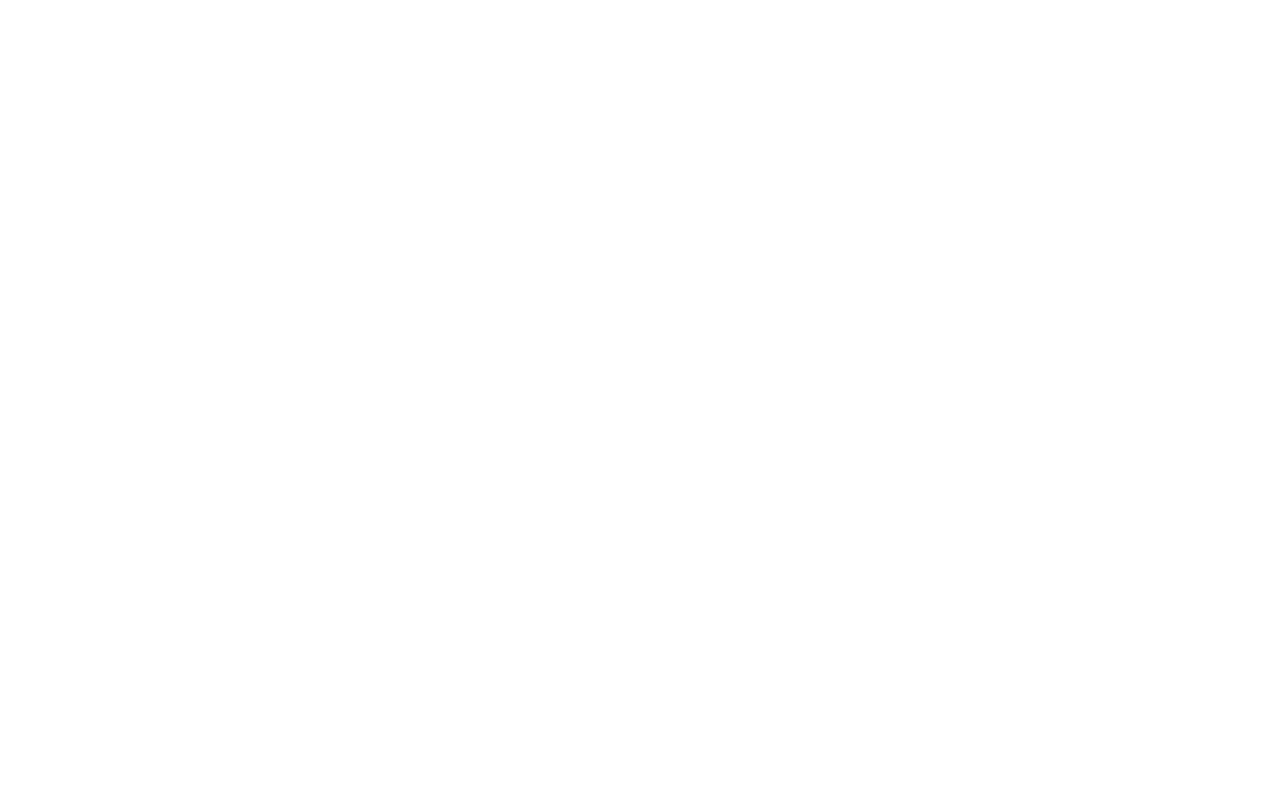
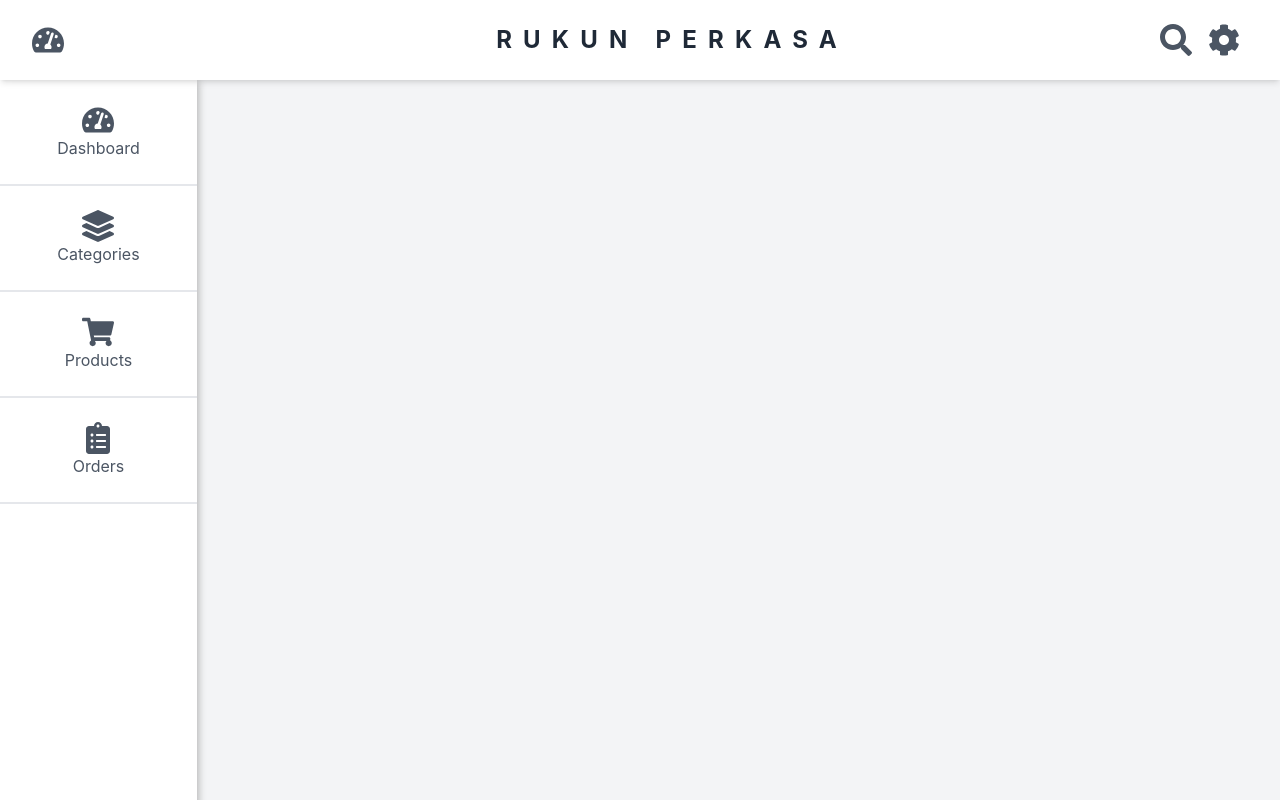
Before and after one commit to chndrwali/penjualan-fe, a React (Vite) app: page /admin in a window 1280 px wide. Before the commit this address had no page. Shown: the top 800 px of the page. Built offline with nearby package versions, Linux system fonts and the light colour scheme.

Commit message:
add: dashboard page

```diff
--- a/package.json
+++ b/package.json
@@ -13,6 +13,7 @@
     "flowbite": "^2.2.1",
     "flowbite-react": "^0.7.2",
     "framer-motion": "^11.0.3",
+    "moment": "^2.30.1",
     "prop-types": "^15.8.1",
     "react": "^18.2.0",
     "react-dom": "^18.2.0",
--- a/src/App.jsx
+++ b/src/App.jsx
@@ -6,6 +6,7 @@
 import Login from "./pages/LandingPage/Login"
 import SignUp from "./pages/LandingPage/SignUp"
 // dashboard
+import AdminPage from "./pages/Dashboard/Admin-page"
 
 // home
 import MainPage from "./pages/Home/Main-page"
@@ -20,6 +21,8 @@
     <Route path="/masuk" element={<Login />} />
     <Route path="/daftar" element={<SignUp />}/>
 
+    <Route path="/admin" element={<AdminPage />}/>
+
     <Route path="/main" element={<MainPage />}/>
   </Routes>
   <ToastContainer />
--- /dev/null
+++ b/src/components/Dashboard/Layout.jsx
@@ -0,0 +1,23 @@
+/* eslint-disable react/prop-types */
+import { Fragment } from "react";
+
+import Header from "./header/Header";
+import Sidebar from "./sidebar/Sidebar";
+import Footer from "./footer/Footer";
+
+function Layout({ children }) {
+    return (
+        <Fragment>
+        <Header />
+        <section className="flex bg-gray-100">
+          <Sidebar />
+          <div className="w-full md:w-11/12 h-full">
+            {children}
+          </div>
+        </section>
+        <Footer />
+      </Fragment>
+    )
+}
+
+export default Layout;
--- /dev/null
+++ b/src/components/Dashboard/footer/Footer.jsx
@@ -0,0 +1,17 @@
+import { Fragment } from "react";
+import moment from "moment";
+
+const Footer = () => {
+  return (
+    <Fragment>
+      <footer
+        style={{ background: "#303031", color: "#87898A" }}
+        className="z-10 py-6 px-4 md:px-12 text-center"
+      >
+      &copy; {moment().format("YYYY")} Develop & Design by Candra
+      </footer>
+    </Fragment>
+  );
+};
+
+export default Footer;
--- /dev/null
+++ b/src/components/Dashboard/header/Header.jsx
@@ -0,0 +1,95 @@
+import { Fragment, useState } from "react";
+import { Link, useNavigate } from "react-router-dom";
+import { FaTachometerAlt, FaSearch, FaCog, FaSignOutAlt } from 'react-icons/fa';
+
+const Header = () => {
+  const navigate = useNavigate();
+  const [dropdownOpen, setDropdownOpen] = useState(false);
+
+  const logout = () => {
+    localStorage.removeItem("jwt");
+    localStorage.removeItem("cart");
+    localStorage.removeItem("wishList");
+    navigate("/");
+  };
+
+  return (
+    <Fragment>
+      <nav className="sticky z-10 flex items-center shadow-md justify-between px-4 py-4 md:px-8 top-0 w-full bg-white">
+        {/*  Large Screen Show  */}
+        <div className="hidden lg:flex lg:items-center lg:space-x-4 mr-32">
+          <span>
+            <FaTachometerAlt className="w-8 h-8 cursor-pointer text-gray-600" />
+          </span>
+        </div>
+        {/*  Large Screen Show  */}
+        <div className="hidden lg:block">
+          <span
+            onClick={() => navigate("/admin/dashboard")}
+            style={{ letterSpacing: "0.70rem" }}
+            className="flex items-left font-bold uppercase text-gray-800 text-2xl cursor-pointer px-2 text-center"
+          >
+            Rukun Perkasa
+          </span>
+        </div>
+        {/* Small Screen Show */}
+        <div className="lg:hidden flex items-center">
+          <FaSearch
+            className="lg:hidden w-8 h-8 cursor-pointer text-gray-600"
+          />
+          <span
+            onClick={() => navigate("/admin/dashboard")}
+            style={{ letterSpacing: "0.10rem" }}
+            className="flex items-left font-bold uppercase text-gray-800 text-2xl cursor-pointer px-2 text-center"
+          >
+            Hayroo
+          </span>
+        </div>
+        {/* Both Screen show */}
+        <div className="flex items-center">
+          <div className="hover:bg-gray-200 rounded-lg p-2" title="Search">
+            <FaSearch className="cursor-pointer w-8 h-8 text-gray-600 hover:text-gray-800" />
+          </div>
+          {/* Logout Button Dropdown */}
+          <div className="relative">
+            <div
+              className="userDropdownBtn hover:bg-gray-200 px-2 py-2 rounded-lg relative"
+              title="Logout"
+              onClick={() => setDropdownOpen(!dropdownOpen)}
+            >
+              <FaCog className="cursor-pointer w-8 h-8 text-gray-600 hover:text-gray-800" />
+            </div>
+            {dropdownOpen && (
+              <div className="userDropdown absolute right-0 mt-1 bg-gray-200 rounded">
+                <li className="flex flex-col text-gray-700">
+                  <Link
+                    to="/"
+                    className="flex space-x-1 py-2 px-8 hover:bg-gray-400 cursor-pointer"
+                  >
+                    <FaTachometerAlt className="w-6 h-6" />
+                    <span>Shop</span>
+                  </Link>
+                  <div className="flex space-x-1 py-2 px-8 hover:bg-gray-400 cursor-pointer">
+                    <FaCog className="w-6 h-6" />
+                    <span>Setting</span>
+                  </div>
+                  <div
+                    onClick={() => logout()}
+                    className="flex space-x-1 py-2 px-8 hover:bg-gray-400 cursor-pointer"
+                  >
+                    <FaSignOutAlt className="w-6 h-6" />
+                    <span>Logout</span>
+                  </div>
+                </li>
+              </div>
+            )}
+          </div>
+        </div>
+        {/* Mobile Navber */}
+        {/* End Mobile Navber */}
+      </nav>
+    </Fragment>
+  );
+};
+
+export default Header;
--- /dev/null
+++ b/src/components/Dashboard/sidebar/Sidebar.jsx
@@ -0,0 +1,58 @@
+import { Fragment } from "react";
+import { Link } from "react-router-dom";
+import { FaTachometerAlt, FaLayerGroup, FaShoppingCart, FaClipboardList } from 'react-icons/fa';
+
+const Sidebar = () => {
+  return (
+    <Fragment>
+      <div
+        style={{ boxShadow: "1px 1px 8px 0.2px #aaaaaa" }}
+        id="sidebar"
+        className="hidden md:block sticky top-0 left-0 h-screen md:w-3/12 lg:w-2/12 sidebarShadow bg-white text-gray-600"
+      >
+        <Link
+          to="/admin/dashboard"
+          className="hover:bg-gray-200 cursor-pointer flex flex-col items-center justify-center py-6"
+        >
+          <span>
+            <FaTachometerAlt className="w-8 h-8 text-gray-600 hover:text-gray-800" />
+          </span>
+          <span className="hover:text-gray-800">Dashboard</span>
+        </Link>
+        <hr className="border-b border-gray-200" />
+        <Link
+          to="/admin/categories"
+          className="hover:bg-gray-200 cursor-pointer flex flex-col items-center justify-center py-6"
+        >
+          <span>
+            <FaLayerGroup className="w-8 h-8 text-gray-600 hover:text-gray-800" />
+          </span>
+          <span className="hover:text-gray-800">Categories</span>
+        </Link>
+        <hr className="border-b border-gray-200" />
+        <Link
+          to="/admin/products"
+          className="hover:bg-gray-200 cursor-pointer flex flex-col items-center justify-center py-6"
+        >
+          <span>
+            <FaShoppingCart className="w-8 h-8 text-gray-600 hover:text-gray-800" />
+          </span>
+          <span className="hover:text-gray-800">Products</span>
+        </Link>
+        <hr className="border-b border-gray-200" />
+        <Link
+          to="/admin/orders"
+          className="hover:bg-gray-200 cursor-pointer flex flex-col items-center justify-center py-6"
+        >
+          <span>
+            <FaClipboardList className="w-8 h-8 text-gray-600 hover:text-gray-800" />
+          </span>
+          <span className="hover:text-gray-800">Orders</span>
+        </Link>
+        <hr className="border-b border-gray-200" />
+      </div>
+    </Fragment>
+  );
+};
+
+export default Sidebar;
--- a/src/components/LandingPage/data/landingpageData.js
+++ b/src/components/LandingPage/data/landingpageData.js
@@ -70,7 +70,7 @@
 
 const footer = {
     brand:'Rukun Perkasa',
-    copy: '2024 Rukun Perkasa | All rights reserved.',
+    copy: 'Rukun Perkasa | All rights reserved.',
     SEO: 'Bergabunglah dengan lebih dari 5.000 orang lainnya dan jangan pernah lewatkan produk kusen baru, furniture, dan lainnya.',
     about: {
       title: 'About',
--- a/src/components/LandingPage/footer/Footer.jsx
+++ b/src/components/LandingPage/footer/Footer.jsx
@@ -1,5 +1,6 @@
 import { FaWhatsapp, FaFacebook, FaInstagram, FaLinkedin } from 'react-icons/fa';
 import { footer } from '../data/landingpageData';
+import moment from 'moment';
 
 function Footer() {
   return (
@@ -110,7 +111,7 @@
         <hr className="h-px my-6 bg-gray-200 border-none dark:bg-gray-700" />
 
         <div>
-          <p className="text-center text-gray-50">&copy; {footer.copy}</p>
+          <p className="text-center text-gray-50">&copy; {moment().format("YYYY")} {footer.copy}</p>
         </div>
       </div>
     </footer>
--- a/src/components/LandingPage/login/loginPage.jsx
+++ b/src/components/LandingPage/login/loginPage.jsx
@@ -26,7 +26,7 @@
       const response = await loginReq({ email: username, password });
       if (response.token) {
         toast.success('Login successful');
-        navigate('/dashboard');
+        navigate('/admin');
       } else {
         toast.error('Failed to login. Please check your credentials.');
       }
--- /dev/null
+++ b/src/pages/Dashboard/Admin-page.jsx
@@ -0,0 +1,11 @@
+import Layout from "../../components/Dashboard/Layout";
+
+function AdminPage() {
+    return (
+        <Layout>
+
+        </Layout>
+    )
+}
+
+export default AdminPage;
```
Also changed, not shown: src/components/Dashboard/adminLayout.jsx (deleted), 1 other file (tests, documents, lock files or other folders).
